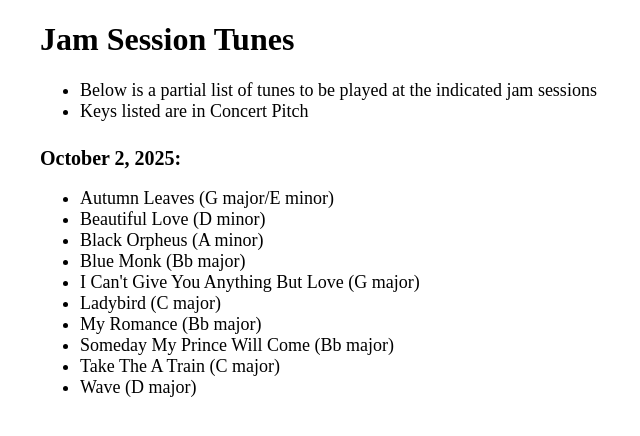
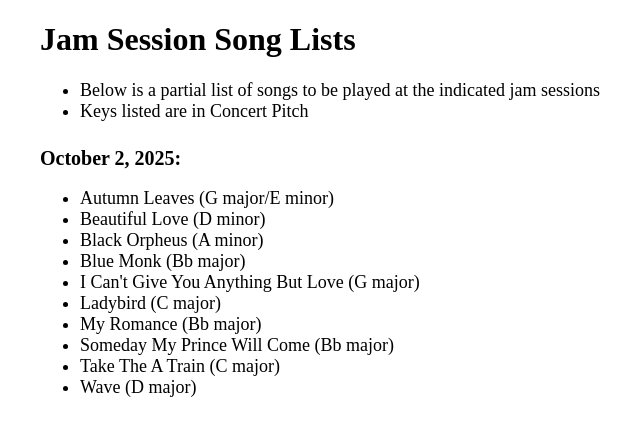
Before and after one commit to smokyjazzjam/smokyjazzjam, a Jekyll site: the page built from jam_tunes.md, in a window 1280 px wide. Shown: the top 436 px of the page, without its empty margins (200-840 px from the left). Built offline with Jekyll 4.4.1, drawn with Linux system fonts in a browser that asks for light colours.

Commit message:
Update jam_tunes.md

```diff
--- a/jam_tunes.md
+++ b/jam_tunes.md
@@ -1,5 +1,5 @@
 ---
-title: Jam Session Tunes
+title: Jam Session Song List
 layout: default
 ---
 <style>
@@ -22,10 +22,10 @@ layout: default
 </style>
 
 <div class="tunes-content">
-  <h1><strong>Jam Session Tunes</strong></h1>
+  <h1><strong>Jam Session Song Lists</strong></h1>
 
   <ul class="tunes-info">
-    <li>Below is a partial list of tunes to be played at the indicated jam sessions</li>
+    <li>Below is a partial list of songs to be played at the indicated jam sessions</li>
     <li>Keys listed are in Concert Pitch</li>
   </ul>
 
```
